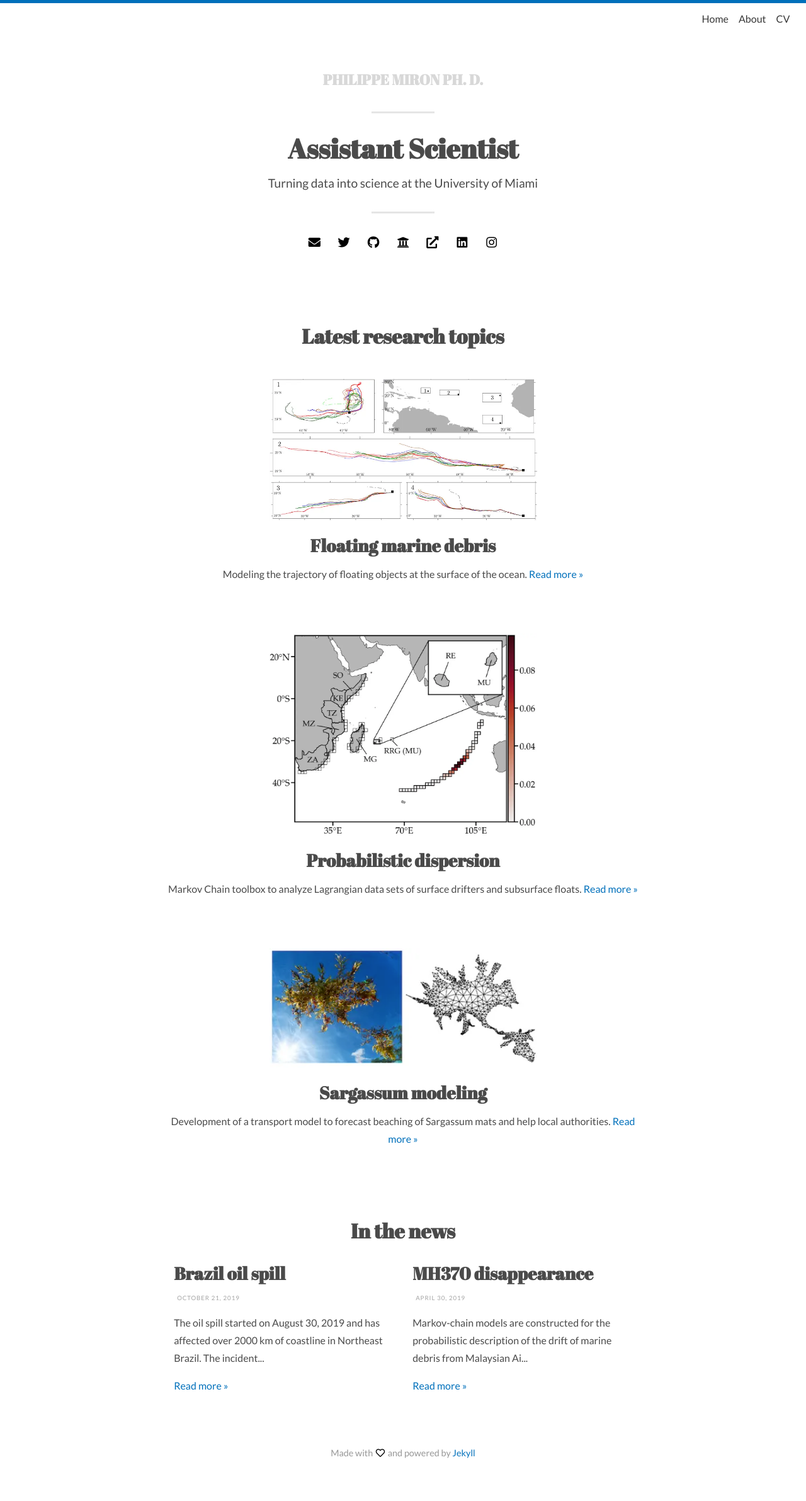
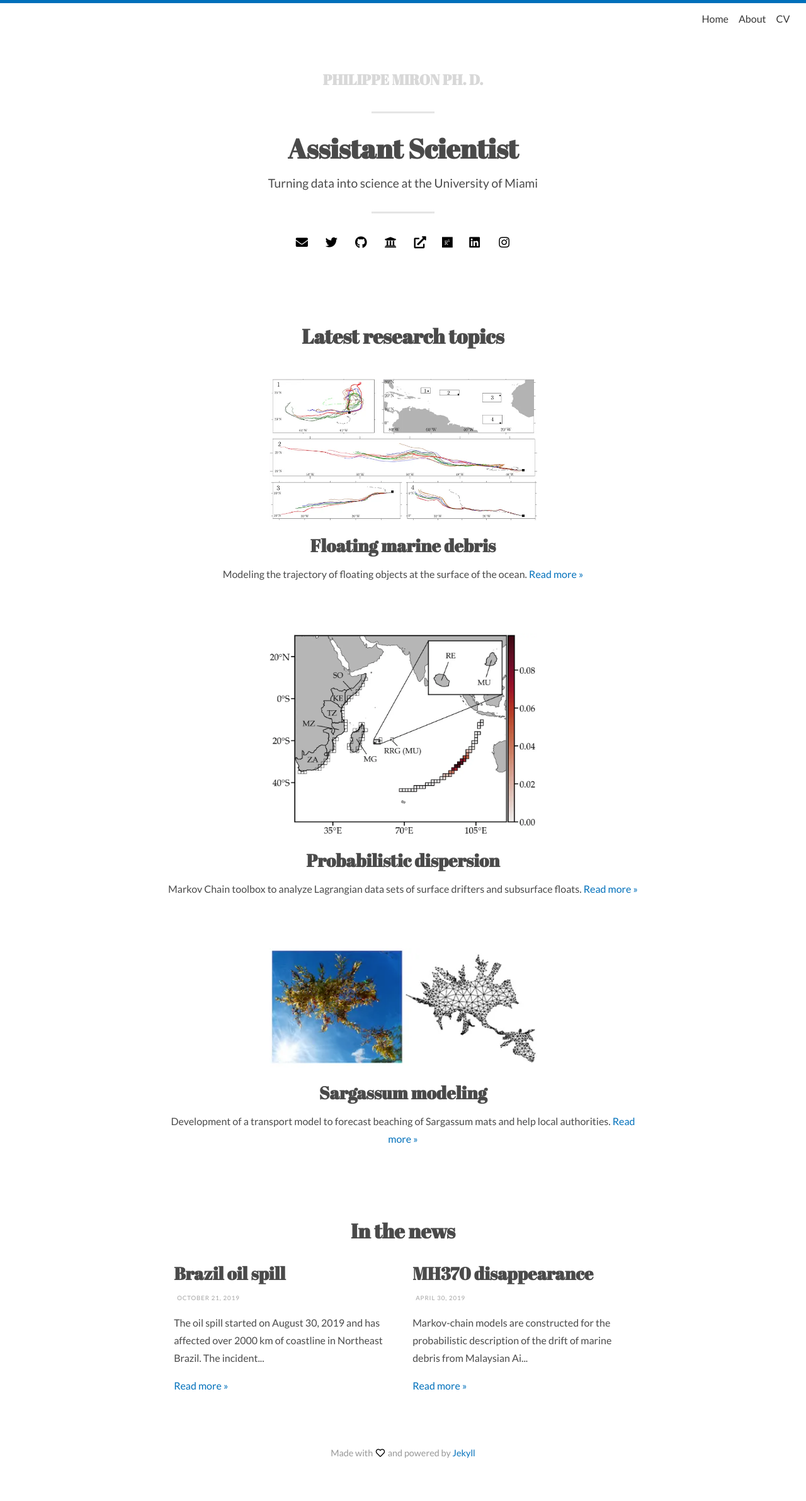
Before and after one commit to philippemiron/philippemiron.github.io, a Jekyll site: the page built from index.html, in a window 1280 px wide. Shown: the whole page at 63% size. Built offline with Jekyll 4.4.1, drawn with Linux system fonts in a browser that asks for light colours; nearby versions of some CDN libraries; the list of posts is cut into pages by our own code.

Commit message:
added research gate icon

```diff
--- a/_config.yml
+++ b/_config.yml
@@ -15,13 +15,13 @@ theme_settings:
   header_text_feature_image:
   footer_text: >
     Made with <i class="far fa-fw fa-heart"></i> and powered by <a href="http://jekyllrb.com">Jekyll</a>
-
   # Icons
   rss: false
   email_address: philippemiron@gmail.com
   twitter: philippemiron
   github: philippemiron
   uwebsite: https://nonlinear.rsmas.miami.edu/ #university group website
+  researchgate: Philippe_Miron
   instagram: philippemiron
   linkedin: philippemiron
   gscholar: https://scholar.google.com/citations?user=XEtG4h0AAAAJ&hl=en # full address
--- a/_includes/icons.html
+++ b/_includes/icons.html
@@ -34,6 +34,14 @@
 <li>
 	<a href="{{ site.theme_settings.uwebsite }}" target="_blank" title="{{ site.theme_settings.str_follow_on }} group's site">
 		<i class="fas fa-fw fa-external-link-alt"></i>
+	</a>
+</li>
+{% endif %}
+
+{% if site.theme_settings.researchgate %}
+<li>
+	<a href="https://www.researchgate.net/profile/{{ site.theme_settings.researchgate }}" target="_blank" title="{{ site.theme_settings.str_follow_on }} Research Gate">
+		<i class="fab fa-researchgate"></i>
 	</a>
 </li>
 {% endif %}
```
